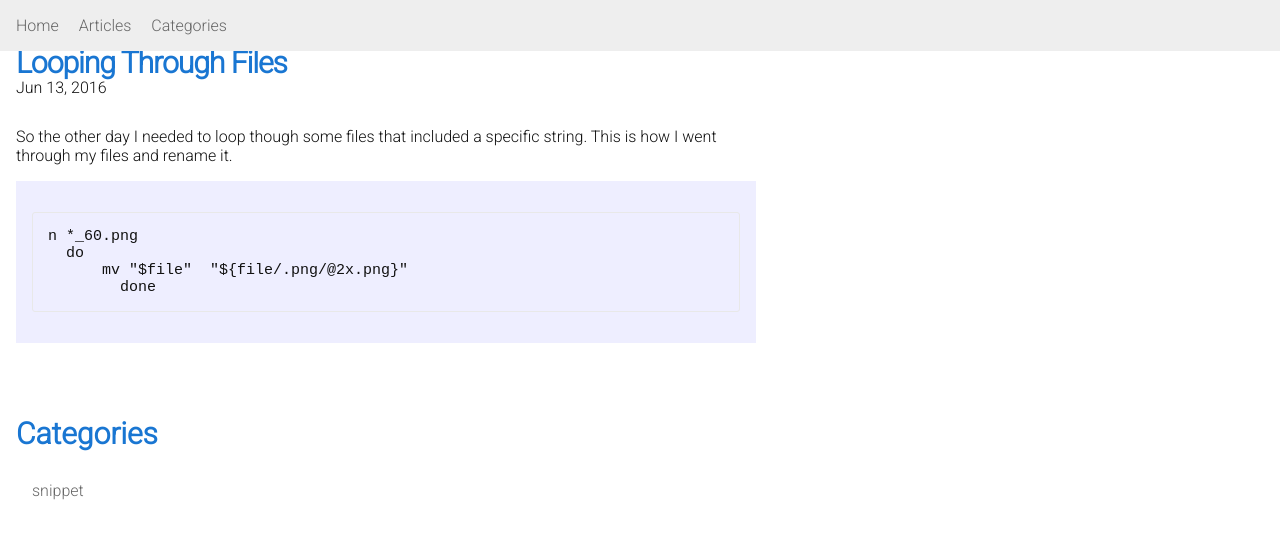
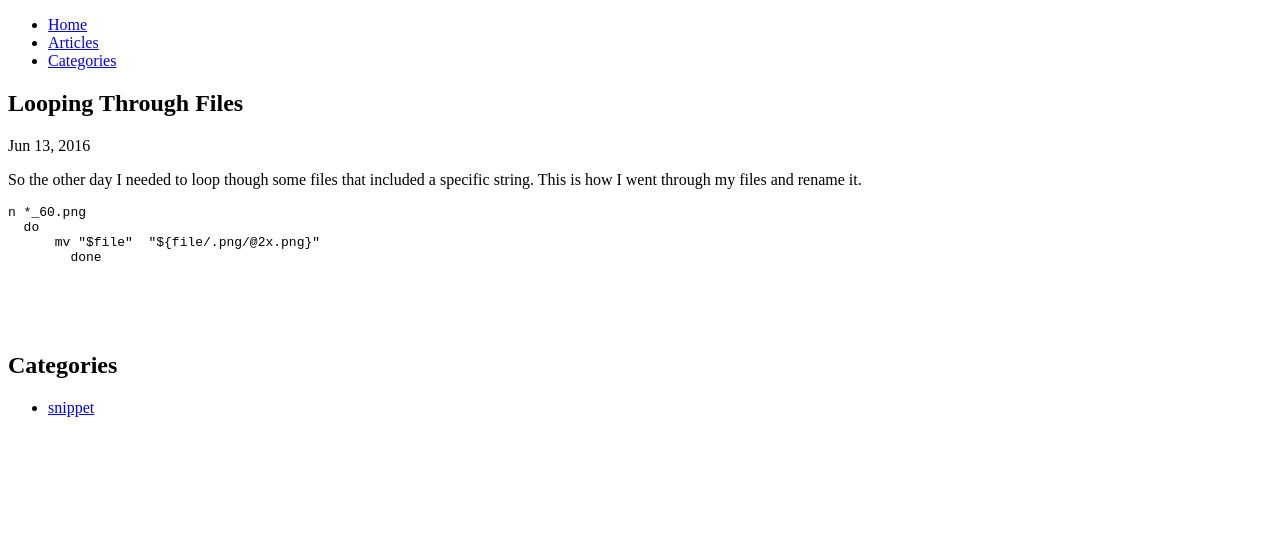
Before and after one commit to seimith/seimith.github.io, a Jekyll site: the page built from _posts/2016-07-28-Looping Through Files.md, in a window 1280 px wide. Shown: the top 539 px of the page. Built offline with Jekyll 4.4.1, drawn with Linux system fonts in a browser that asks for light colours; nearby versions of some CDN libraries.

Commit message:
refactor(styles): Remove all styles
Remove all styles in preparation of a newly designed blog.

```diff
--- a/_layouts/default.html
+++ b/_layouts/default.html
@@ -8,6 +8,6 @@
         {{ content }}
       </div>
     </div>
-    {% include footer.html %}
+    <!-- {% include footer.html %} -->
   </body>
 </html>
--- a/_sass/_base.scss
+++ /dev/null
@@ -1,157 +0,0 @@
-/**
- * Reset some basic elements
- */
-body, h1, h2, h3, h4, h5, h6,
-p, blockquote, pre, hr,
-dl, dd, ol, ul, figure {
-    margin: 0;
-    padding: 0;
-}
-
-/**
- * Basic styling
- */
-body {
-    // font: $base-font-weight #{$base-font-size}/#{$base-line-height} $base-font-family;
-    font-size: 16px;
-    color: $text-color;
-    background-color: $background-color;
-    -webkit-text-size-adjust: 100%;
-    -webkit-font-feature-settings: "kern" 1;
-    -moz-font-feature-settings: "kern" 1;
-    -o-font-feature-settings: "kern" 1;
-    font-feature-settings: "kern" 1;
-    font-kerning: normal;
-}
-
-/**
- * Set `margin-bottom` to maintain vertical rhythm
- */
-h1, h2, h3, h4, h5, h6,
-p, blockquote, pre,
-ul, ol, dl, figure,
-%vertical-rhythm {
-    margin-bottom: 0;
-}
-
-/**
- * Images
- */
-img {
-    max-width: 100%;
-    vertical-align: middle;
-    margin: 2em;
-    box-shadow: 0px 0px 10px 2px rgba(0, 0, 0, 0.2);
-}
-
-/**
- * Figures
- */
-figure > img {
-    display: block;
-}
-
-figcaption {
-    font-size: $small-font-size;
-}
-
-/**
- * Links
- */
-a {
-    color: #666;
-    text-decoration: none;
-
-    &:hover {
-        color: #d35400;
-    }
-}
-
-/**
- * Blockquotes
- */
-blockquote {
-    color: $grey-color;
-    border-left: 4px solid $grey-color-light;
-    padding-left: $spacing-unit / 2;
-    font-size: 18px;
-    letter-spacing: -1px;
-    font-style: italic;
-
-    > :last-child {
-        margin-bottom: 0;
-    }
-}
-
-/**
- * Code formatting
- */
-pre,
-code {
-    font-size: 15px;
-    border: 1px solid $grey-color-light;
-    border-radius: 3px;
-    background-color: #eef;
-}
-
-code {
-    padding: 1px 5px;
-}
-
-pre {
-    overflow-x: auto;
-
-    > code {
-        border: 0;
-        padding-right: 0;
-        padding-left: 0;
-    }
-}
-.highlight {
-    margin: 1em 0;
-    padding: 1em;
-}
-
-/**
- * Wrapper
- */
-.wrapper {
-    max-width: -webkit-calc(#{$content-width} - (#{$spacing-unit} * 2));
-    max-width:         calc(#{$content-width} - (#{$spacing-unit} * 2));
-    padding-left: 1rem;
-    @extend %clearfix;
-
-    @include media-query($on-laptop) {
-        max-width: -webkit-calc(#{$content-width} - (#{$spacing-unit}));
-        max-width:         calc(#{$content-width} - (#{$spacing-unit}));
-    }
-}
-
-/**
- * Clearfix
- */
-%clearfix {
-
-    &:after {
-        content: "";
-        display: table;
-        clear: both;
-    }
-}
-
-/**
- * Icons
- */
-.icon {
-
-    > svg {
-        display: inline-block;
-        width: 16px;
-        height: 16px;
-        vertical-align: middle;
-
-        path {
-            fill: $grey-color;
-        }
-    }
-}
--- a/_sass/_layout.scss
+++ /dev/null
@@ -1,96 +0,0 @@
-/* Custome */
-html, body {
-  margin: 0;
-  padding: 0;
-  font-family: 'Roboto', sans-serif;
-  font-weight: 300;
-}
-
-strong {
-  display: block;
-  font-size: 1.5em;
-  margin: 1em 0 0.5em;
-}
-
-h1 {
-  font-size: 30px;
-  color: #1976D2;
-  text-transform: capitalize;
-}
-
-h2 {
-  font-size: 24px;
-
-@include media-query($on-laptop) {
-    font-size: 18px;
-  }
-}
-
-h3 {
-  font-size: 18px;
-  padding-top: 4em;
-
-  @include media-query($on-laptop) {
-    font-size: 16px;
-  }
-}
-
-h4 {
-  font-size: 16px;
-
-  @include media-query($on-laptop) {
-    font-size: 14px;
-  }
-}
-
-.content {
-  background: #FFF;
-  padding-bottom: 15rem;
-
-  .navigation {
-  position: fixed;
-  top: 0px;
-  left: 0px;
-  width: 100%;
-  background: #EEE;
-
-    .menu {
-      padding: 1em;
-
-      li {
-        display: inline;
-        margin-right: 1em;
-        font-size: 1em;
-      }
-    }
-  }
-}
-
-/**
-* Page content
-*/
-
-.post-list {
-  li {
-    list-style: none;
-    margin: 0 0 1em 0;
-  }
-}
-.post-content {
-  ul, ol {
-    margin: 0 1em 1em;
-  }
-}
-
-/**
-* Posts
-*/
-.post-header {
-  margin-bottom: $spacing-unit;
-}
-
-.post-title {
-  padding: 3rem 0 0 0;
-  letter-spacing: -1px;
-  line-height: 1;
-}
--- a/css/main.scss
+++ /dev/null
@@ -1,49 +0,0 @@
----
-# Only the main Sass file needs front matter (the dashes are enough)
----
-@charset "utf-8";
-
-
-
-// Our variables
-$base-font-family: "Helvetica Neue", Helvetica, Arial, sans-serif;
-$base-font-size:   24px;
-$base-font-weight: 400;
-$small-font-size:  $base-font-size * 0.875;
-$base-line-height: 1.5;
-
-$spacing-unit:     30px;
-
-$text-color:       #111;
-$background-color: #fdfdfd;
-$brand-color:      #2a7ae2;
-
-$grey-color:       #828282;
-$grey-color-light: lighten($grey-color, 40%);
-$grey-color-dark:  darken($grey-color, 25%);
-
-// Width of the content area
-$content-width:    800px;
-$on-palm:          600px;
-$on-laptop:        800px;
-
-
-// Use media queries like this:
-// @include media-query($on-palm) {
-//     .wrapper {
-//         padding-right: $spacing-unit / 2;
-//         padding-left: $spacing-unit / 2;
-//     }
-// }
-@mixin media-query($device) {
-    @media screen and (max-width: $device) {
-        @content;
-    }
-}
-
-// Import partials from `sass_dir` (defaults to `_sass`)
-@import
-        "base",
-        "layout",
-        "syntax-highlighting"
-;
```
Also changed, not shown: 3 other files.
